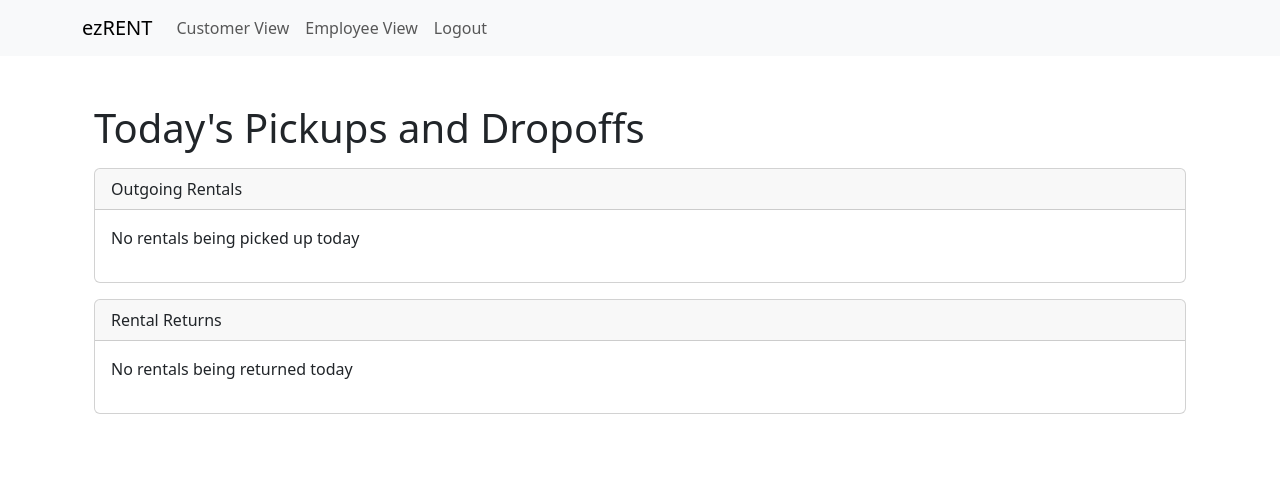
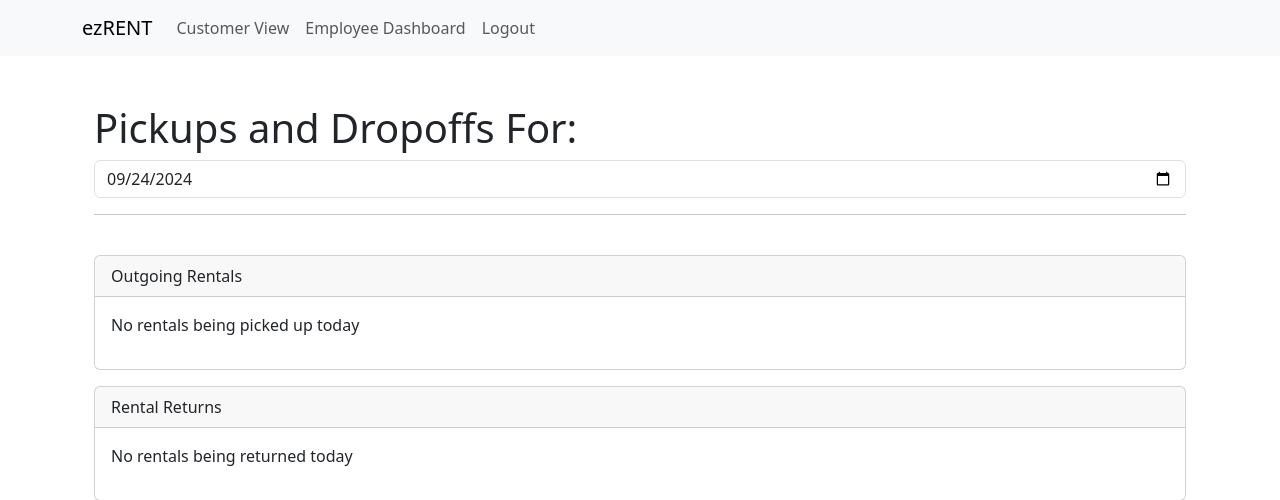
Before and after one commit to TheJoshBaxter/ezRENT, a Django app: page /managementPortal/pickups_dropoffs/ in a window 1280 px wide. Shown: the top 500 px of the page. Run offline with Django 4.2, Linux system fonts and the light colour scheme; the visitor is signed in with stand-in values (Sample User, id 1); data that the repository does not hold is empty; some libraries are stand-ins or nearby versions.

Commit message:
added filters to pickup/dropoff page and employee dashboard

```diff
--- a/managementPortal/templates/pickups_dropoffs.html
+++ b/managementPortal/templates/pickups_dropoffs.html
@@ -2,8 +2,20 @@
 
 {% block content %}
 <div class="container">
-    <h1 class="mt-5">Today's Pickups and Dropoffs</h1>
+    <h1 class="mt-5">Pickups and Dropoffs
+        <label for="filter-date" class="form-label">For:</label>
+        <input type="date" id="filter-date" class="form-control" value="{{ selected_date }}" onchange="applyDateFilter()">
+    </h1>
+    <hr>
 
+    <!-- Date Picker for Filtering Pickups/Dropoffs -->
+    <div class="row align-items-center mb-4">
+        <div class="col-md-3">
+
+        </div>
+    </div>
+
+    <!-- Outgoing Rentals Section -->
     <div class="card mt-3">
         <div class="card-header">
             Outgoing Rentals
@@ -19,6 +31,7 @@
         </div>
     </div>
 
+    <!-- Rental Returns Section -->
     <div class="card mt-3">
         <div class="card-header">
             Rental Returns
@@ -39,4 +52,12 @@
         </div>
     </div>
 </div>
+
+<script>
+    // Function to apply the selected date filter by reloading the page with the selected date in the URL
+    function applyDateFilter() {
+        const selectedDate = document.getElementById('filter-date').value;
+        window.location.href = `?date=${selectedDate}`;  // Redirect with date in query string
+    }
+</script>
 {% endblock %}
--- a/managementPortal/views.py
+++ b/managementPortal/views.py
@@ -2,6 +2,7 @@ from django.shortcuts import render, redirect
 from django.contrib.auth.decorators import login_required
 from .models import Equipment, RentalOrder, Inspection
 from datetime import date
+from django.utils import timezone
 from django.contrib.auth.forms import AuthenticationForm
 from django.contrib.auth import login, logout, authenticate
 from django.contrib import messages
@@ -45,14 +46,34 @@ def logout_view(request):
 # Backend dashboard for business to manage orders and equipment
 @login_required
 def employee_dashboard(request):
-    orders = RentalOrder.objects.all()
-    return render(request, 'employee_dashboard.html', {'orders': orders})
+    today = date.today()  # Get the current date
+
+    # print(date.today())                            THESE ARE THE SAME FOR THE RECORD
+    # print(timezone.now().date())
+
+    filter_option = request.GET.get('filter', 'current')  # Get the filter option from query parameters, default to 'current'
+
+    # Filter the RentalOrder queryset based on the selected filter option
+    if filter_option == 'current':
+        orders = RentalOrder.objects.filter(rental_end_date__gte=today)
+    elif filter_option == 'upcoming':
+        orders = RentalOrder.objects.filter(rental_start_date__gt=today)
+    elif filter_option == 'past':
+        orders = RentalOrder.objects.filter(rental_end_date__lt=today)
+    else:
+        orders = RentalOrder.objects.all()  # 'all' or no filter
+
+    return render(request, 'employee_dashboard.html', {'orders': orders, 'filter_option': filter_option})
 
 @login_required
 def todays_pickups_dropoffs(request):
-    today = date.today()
-    outgoing_orders = RentalOrder.objects.filter(rental_start_date=today).order_by('pickup_time')
-    returning_orders = RentalOrder.objects.filter(rental_end_date=today).order_by('dropoff_time')
+    # Get the date from the query parameters, defaulting to today if not provided
+    selected_date_str = request.GET.get('date', timezone.now().date().strftime('%Y-%m-%d')) # data from the user comes in string format
+    selected_date = timezone.datetime.strptime(selected_date_str, '%Y-%m-%d').date() # convert to datetime object and format
+
+    # filter data according to user-selected date
+    outgoing_orders = RentalOrder.objects.filter(rental_start_date=selected_date).order_by('pickup_time')
+    returning_orders = RentalOrder.objects.filter(rental_end_date=selected_date).order_by('dropoff_time')
 
     # this block determines if each returning item has already been inspected or not
     for item in returning_orders:
@@ -66,6 +87,7 @@ def todays_pickups_dropoffs(request):
     return render(request, 'pickups_dropoffs.html', {
         'outgoing_orders': outgoing_orders,
         'returning_orders': returning_orders,
+        'selected_date': selected_date_str,
     })
 
 def perform_inspection(request, order_id):
--- a/templates/base.html
+++ b/templates/base.html
@@ -30,7 +30,7 @@
                         <a class="nav-link" href="{% url 'equipment_list' %}">Customer View</a>
                     </li>
                     <li class="nav-item">
-                        <a class="nav-link" href="{% url 'employee_dashboard' %}">Employee View</a>
+                        <a class="nav-link" href="{% url 'employee_dashboard' %}">Employee Dashboard</a>
                     </li>
                     {% if user.is_authenticated %}
                     <li class="nav-item">
```
Also changed, not shown: managementPortal/templates/employee_dashboard.html (+39 -5 lines).
